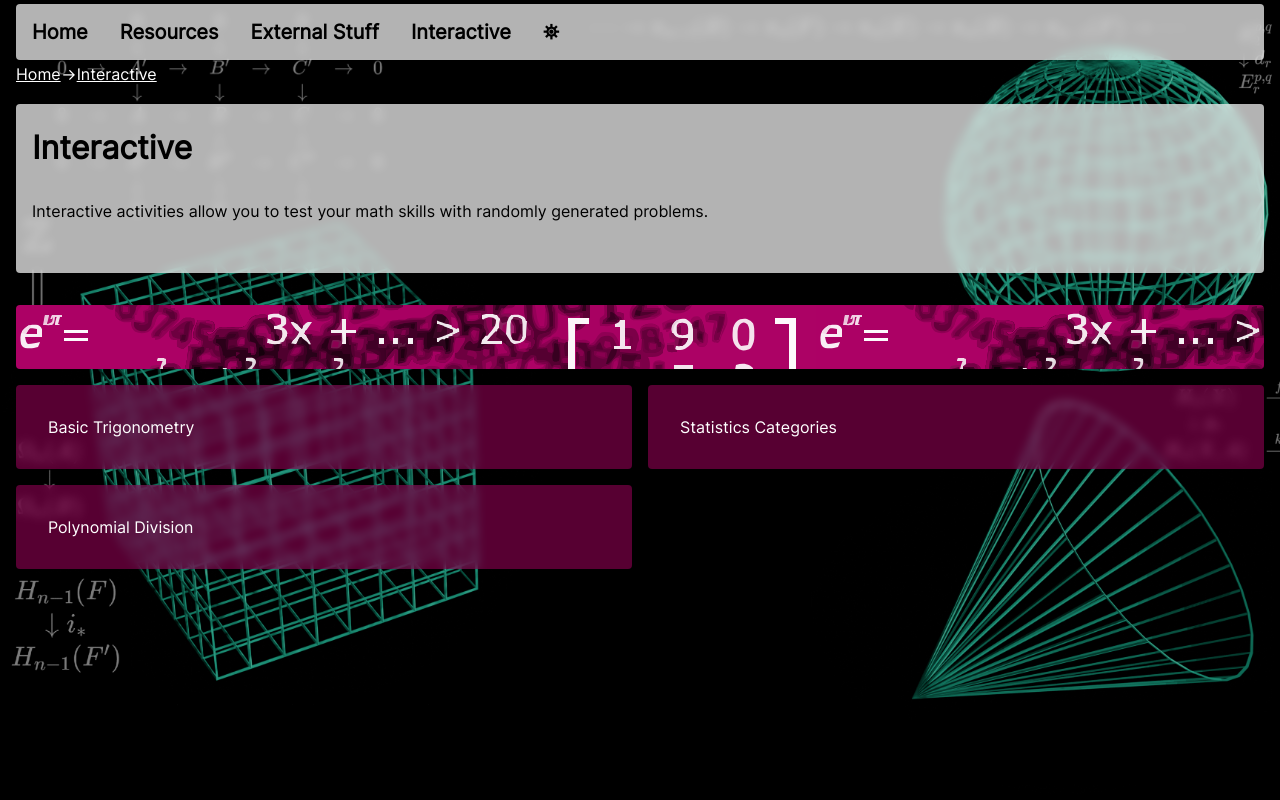
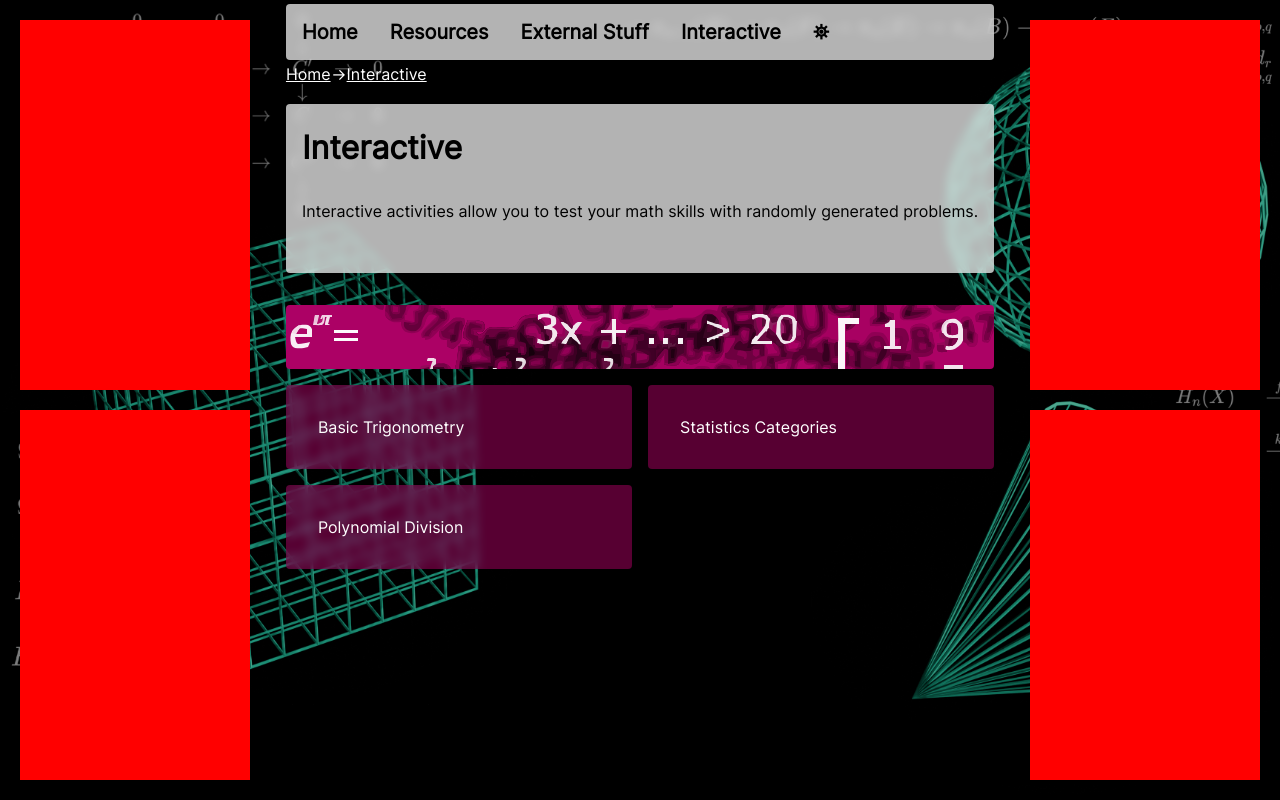
Before and after one commit to PixelatedLagg/MathInfo, a React (Create React App) app: page /interactive in a window 1280 px wide. Built offline with nearby package versions, Linux system fonts and the light colour scheme.

Commit message:
misc ads

```diff
--- a/src/App.js
+++ b/src/App.js
@@ -8,7 +8,7 @@ import Article from "./Article"
 import BasicTrigonometry from "./interactive/Basic-Trigonometry"
 import StatisticsCategories from './interactive/Statistics-Categories';
 import Interactive from "./Interactive"
-import PolynomialDivision from './interactive/PolynomialDivision';
+import GoogleAd from './GoogleAd';
 
 function generateLocation(names, links)
 {
@@ -91,6 +91,15 @@ export default function App()
     const location = useLocation();
 
     return (
+    <div className="columns">
+        <div className="ad-column">
+            <div className="ad">
+                <GoogleAd></GoogleAd>
+            </div>
+            <div className="ad">
+                <GoogleAd></GoogleAd>
+            </div>
+        </div>
         <div className="container">
             {location.pathname !== '/' && (
             <nav role="navigation" aria-label="Main Navigation">
@@ -148,6 +157,15 @@ export default function App()
                 <Route path={"/interactive/statistics-categories"} element={<StatisticsCategories onSetNames={handleNames} onSetLinks={handleLinks}/>}/>
             </Routes>
         </div>
+        <div className="ad-column">
+            <div className="ad">
+                <GoogleAd></GoogleAd>
+            </div>
+            <div className="ad">
+                <GoogleAd></GoogleAd>
+            </div>
+        </div>
+    </div>
     );
 }
 
--- a/src/GoogleAd.js
+++ b/src/GoogleAd.js
@@ -1,20 +1,30 @@
 import { useEffect } from 'react';
 
-function GoogleAd() {
+const GoogleAd = () => {
   useEffect(() => {
+    // Load the Google AdSense script once the component mounts
+    const loadAds = () => {
+      try {
         (window.adsbygoogle = window.adsbygoogle || []).push({});
-  }, []);
+      } catch (e) {
+        console.error('AdSense error:', e);
+      }
+    };
+
+    loadAds();
+  }, []); // Empty array ensures it only runs once on mount
 
   return (
+    <div>
       <ins
         className="adsbygoogle"
         style={{ display: 'block' }}
-      data-ad-client="pub-2778970750683946" // Replace with your AdSense Client ID
-      data-ad-slot="7467885487"    // Replace with your AdSense Slot ID
+        data-ad-client="ca-pub-2778970750683946" // Replace with your ad-client
+        data-ad-slot="7467885487" // Replace with your ad-slot
         data-ad-format="auto"
-      data-full-width-responsive="true"
       />
+    </div>
   );
-}
+};
 
 export default GoogleAd;
--- a/src/Home.js
+++ b/src/Home.js
@@ -1,4 +1,4 @@
-import { React, useEffect } from 'react';
+import { React } from 'react';
 import { Link } from 'react-router-dom';
 import GoogleAd from './GoogleAd'
 
@@ -20,7 +20,7 @@ export default function Home(){
     return (
         <div>
 
-            <img src={"/imgs/Logos/fulltext.svg"} style={{marginTop: "32px", width: "100%"}}></img>
+            <img src={"/imgs/Logos/fulltext.svg"} style={{marginTop: "32px", width: "100%"}} alt="MathInfo.org stylized."></img>
             <div className="home-alltext">
                 <h1>Welcome</h1>
                 <p style={{marginBottom: "16px"}}>Here you will find (mainly article-based) resources for Mathematics and Computer Science, along with some interactive activities to test your understanding.<br></br>William Olsen and Alexander De Carlo, two high school students passionate about these topics, created this website to share valuable knowledge with others. <button onClick={toggleFontSize}>Toggle 200% font size.</button></p>
--- a/src/index.css
+++ b/src/index.css
@@ -447,10 +447,6 @@ input[type="number"]
     }
 }
 
-html {
-    overflow: hidden;
-}
-
 .content {
     flex: 1;
     background-color: white;
@@ -786,3 +782,31 @@ input[type="checkbox"] {
 label, .interactive-button {
     color: var(--darkModeTextColor);
 }
+
+.columns {
+    display: flex;
+}
+
+.ad-column {
+    flex-grow: 1;
+    box-sizing: border-box;
+    position: sticky;
+    position: -webkit-sticky;
+    top: 0;
+    height: 100vh;
+}
+
+.ad-column {
+    display: flex;
+    flex-direction: column;
+    gap: 20px;
+    padding: 20px;
+}
+
+.ad {
+    flex: 1; /* Makes each row take up equal space */
+    display: flex;
+    justify-content: center;
+    align-items: center;
+    background-color: red;
+}
```
Lines whose indentation alone changed are shown as unchanged.
